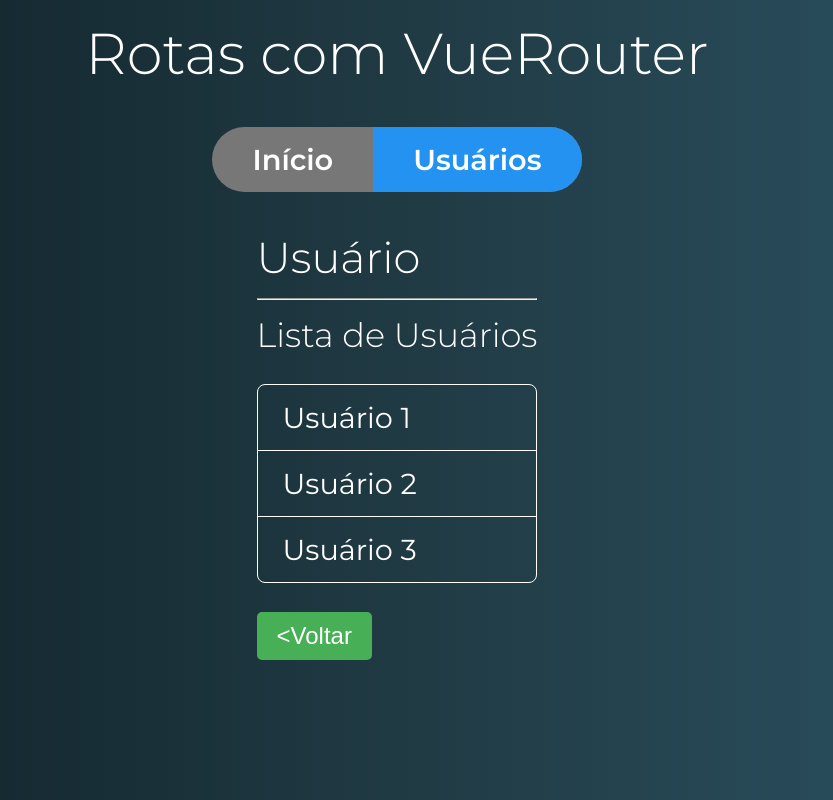
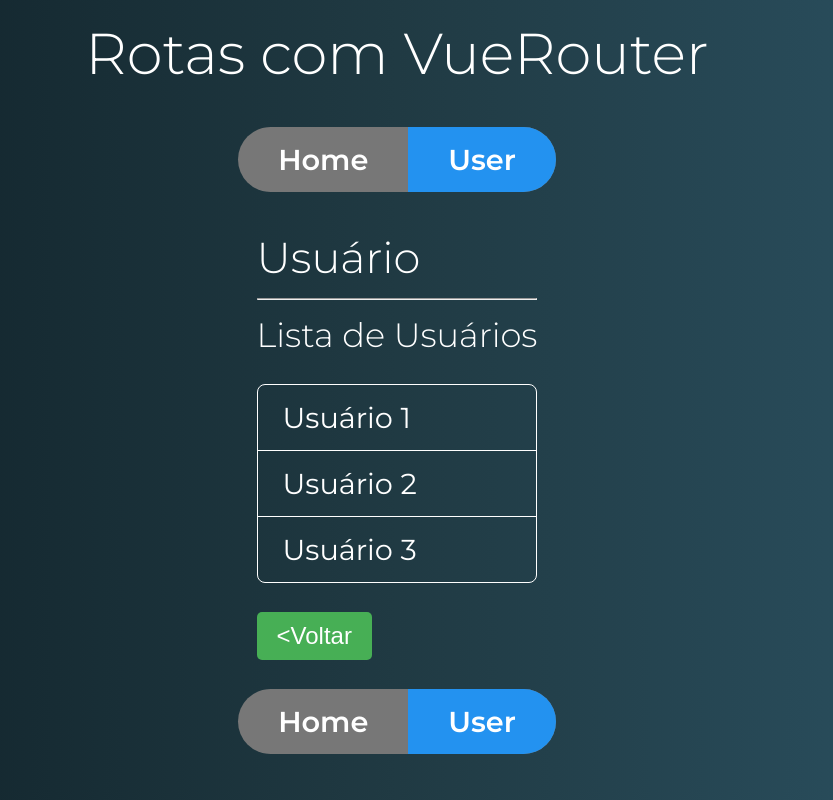
Before and after one commit to RafahCSilva/estudos-vue, a Vue app in the folder 16_rotas/rotas-exercicios/: page /usuario in a window 1280 px wide. Shown: the whole page, without its empty margins (243-1076 px from the left). Built offline with nearby package versions, Linux system fonts and the light colour scheme.

Commit message:
16: Rotas em uma Aplicação VueJS - Route View Nomeado

```diff
--- a/16_rotas/rotas-exercicios/src/App.vue
+++ b/16_rotas/rotas-exercicios/src/App.vue
@@ -1,15 +1,19 @@
 <template>
   <div id="app">
     <h1>Rotas com VueRouter</h1>
-    <Menu></Menu>
+    <!--<Menu></Menu>-->
+    <!--<router-view></router-view>-->
+
+    <router-view name="menu"></router-view>
     <router-view></router-view>
+    <router-view name="menuInferior"></router-view>
   </div>
 </template>
 
 <script>
-  import Menu from './components/template/Menu'
+  // import Menu from './components/template/Menu'
   export default {
-    components: { Menu }
+    // components: { Menu }
   }
 </script>
 
--- /dev/null
+++ b/16_rotas/rotas-exercicios/src/components/template/MenuAlt.vue
@@ -0,0 +1,18 @@
+<template>
+  <nav class="menu">
+    <ul>
+      <router-link tag="li" active-class="active" exact to="/"><a>Home</a></router-link>
+      <router-link tag="li" active-class="active" exact to="/usuario"><a>User</a></router-link>
+    </ul>
+  </nav>
+</template>
+
+<script>
+  export default {
+    name: 'Menu'
+  }
+</script>
+
+<style scoped>
+
+</style>
--- a/16_rotas/rotas-exercicios/src/router.js
+++ b/16_rotas/rotas-exercicios/src/router.js
@@ -6,6 +6,8 @@ import Usuario from './components/usuario/Usuario'
 import UsuarioIndex from './components/usuario/UsuarioIndex'
 import UsuarioShow from './components/usuario/UsuarioShow'
 import UsuarioEdit from './components/usuario/UsuarioEdit'
+import Menu from './components/template/Menu'
+import MenuAlt from './components/template/MenuAlt'
 
 Vue.use( Router )
 
@@ -15,11 +17,20 @@ export default new Router( {
     {
       path: '/',
       name: 'inicio',
-      component: Inicio
+      // component: Inicio
+      components: {
+        default: Inicio,
+        menu: Menu
+      }
     },
     {
       path: '/usuario',
-      component: Usuario,
+      // component: Usuario,
+      components: {
+        default: Usuario,
+        menu: MenuAlt,
+        menuInferior: MenuAlt
+      },
       props: true, // passa uma props pro componente, assim nao precisa de watch
       children: [
         { path: '', component: UsuarioIndex },
```
